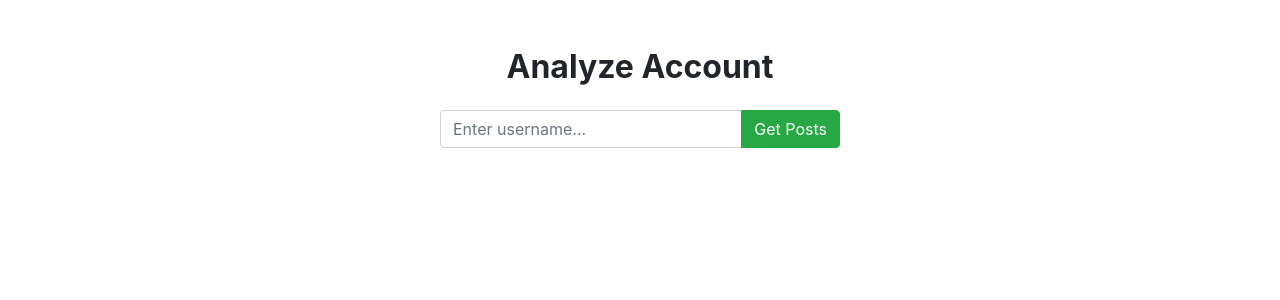
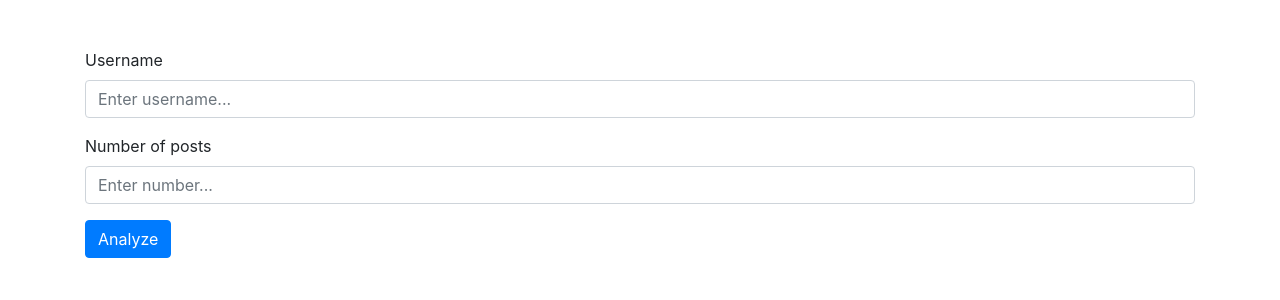
Before and after one commit to omerher/IGSort, a Flask app: page / in a window 1280 px wide. Shown: the part 56-356 px from the top of the page. Run offline with Flask 2, Linux system fonts and the light colour scheme; some libraries are stand-ins or nearby versions.

Commit message:
changed form

```diff
--- a/templates/index.html
+++ b/templates/index.html
@@ -5,22 +5,36 @@ IGSort
 {% endblock title %}
 
 {% block body %}
-  <div class="container-fluid p-0">
+  <div class="form-container container mt-5">
+    <form>
+      <div class="form-group">
+        <label for="analyzeFormUsernameInput">Username</label>
+        <input type="text" class="form-control" id="anayzeFormUsernameInput" placeholder="Enter username...">
+      </div>
+      <div class="form-group">
+        <label for="analyzeFormNumberInput">Number of posts</label>
+        <input type="number" class="form-control" id="analyzeFormNumberInput" placeholder="Enter number...">
+      </div>
+      <button type="submit" class="btn btn-primary">Analyze</button>
+    </form>
+  </div>
+
+<!-- <div class="container-fluid p-0">
 
       <div class="d-flex justify-content-center text-center p-5 search-bg">
         <div class="search-container">
           <h2 class="mb-4 font-weight-bold">Analyze Account</h2>
           <div class="input-group">
+            <label>Username</label>
             <input type="text" class="form-control" placeholder="Enter username..." aria-label="Username input" aria-describedby="Username input">
             <div class="input-group-append">
-              <button class="btn btn-success" type="button">Get Posts
-              </span></button>
+              <button class="btn btn-success" type="button">Get Posts </span></button>
             </div>
           </div>
         </div>
 
       </div>
 
-  </div>
+  </div> -->
 
 {% endblock body %}
```
Also changed, not shown: README.md.
